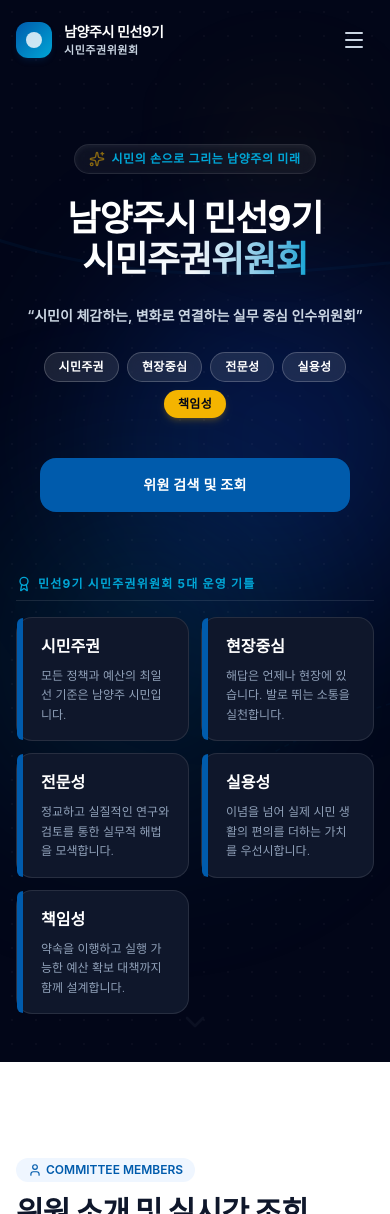
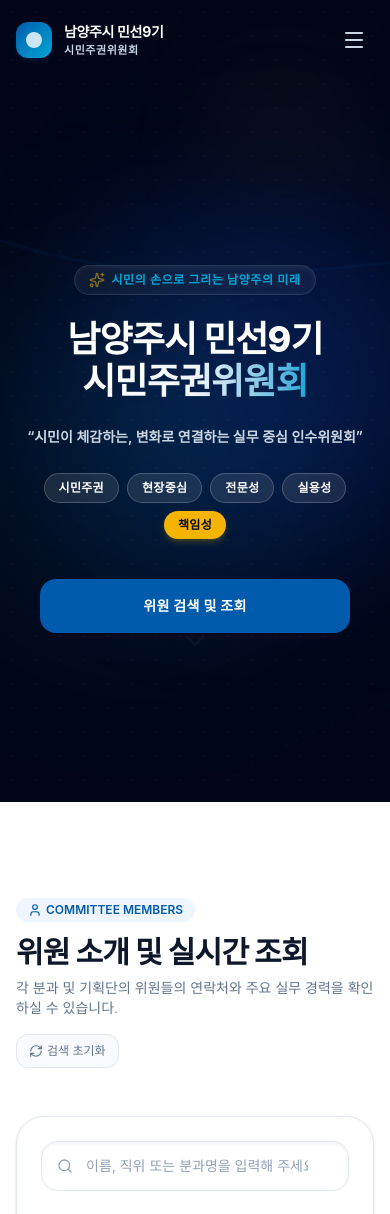
Before and after one commit to jason-public/commit, a React (Vite) app: page / in a window 390 px wide. Shown: the top 1214 px of the page. Built offline with nearby package versions, Linux system fonts and the light colour scheme; a web font is replaced by a local one.

Commit message:
Add files via upload

```diff
--- a/src/components/Hero.tsx
+++ b/src/components/Hero.tsx
@@ -133,7 +133,7 @@ export default function Hero({ onScrollTo }: HeroProps) {
           initial={{ opacity: 0 }}
           animate={{ opacity: 1 }}
           transition={{ duration: 0.8, delay: 0.5 }}
-          className="mt-16 w-full text-left max-w-4xl"
+          className="hidden md:block mt-16 w-full text-left max-w-4xl"
         >
           <h2 className="text-xs font-bold uppercase tracking-widest text-[#00A6D6] border-b border-white/10 pb-2 mb-4 flex items-center space-x-1.5">
             <Award className="h-4 w-4" />
```
